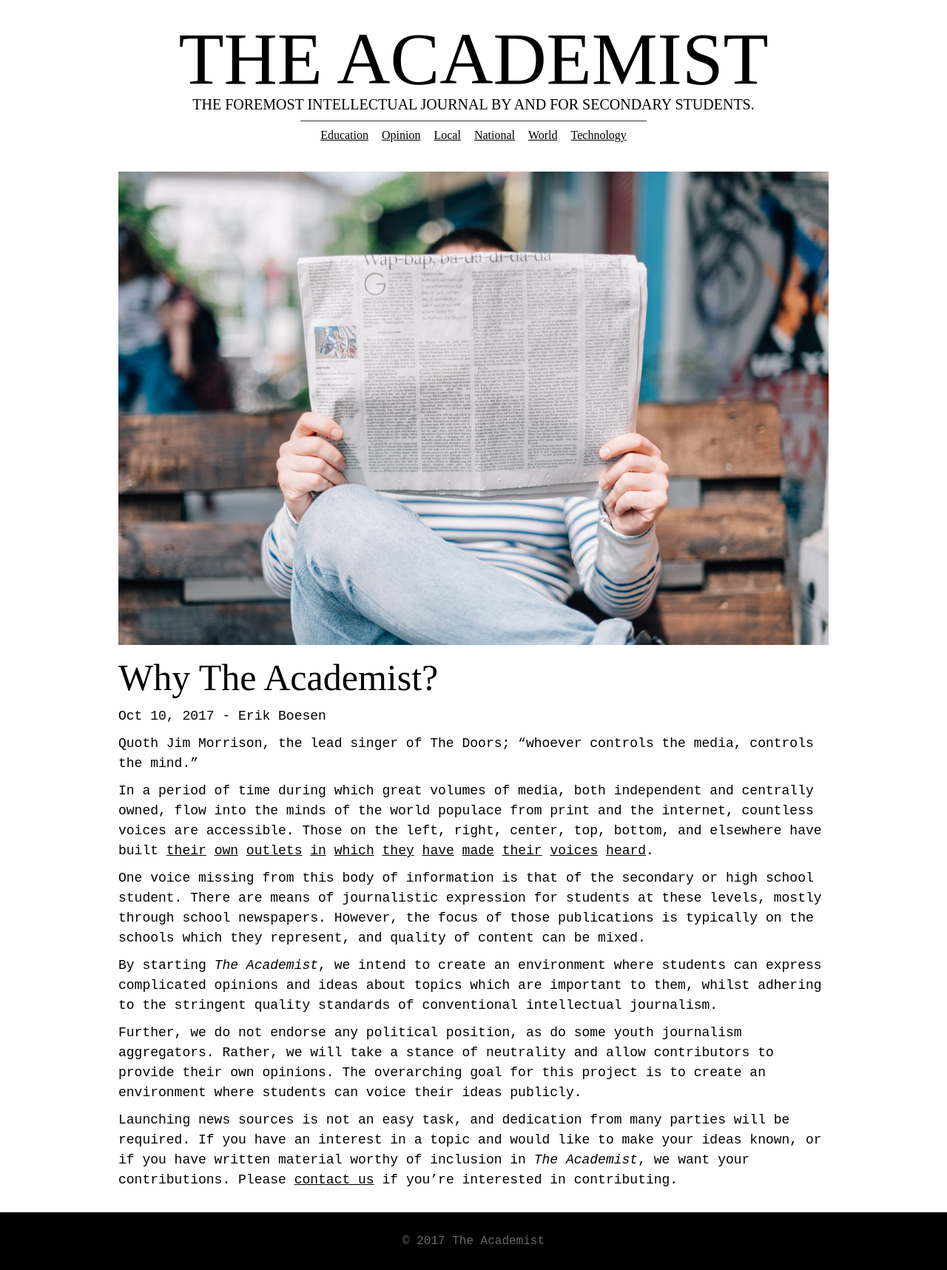
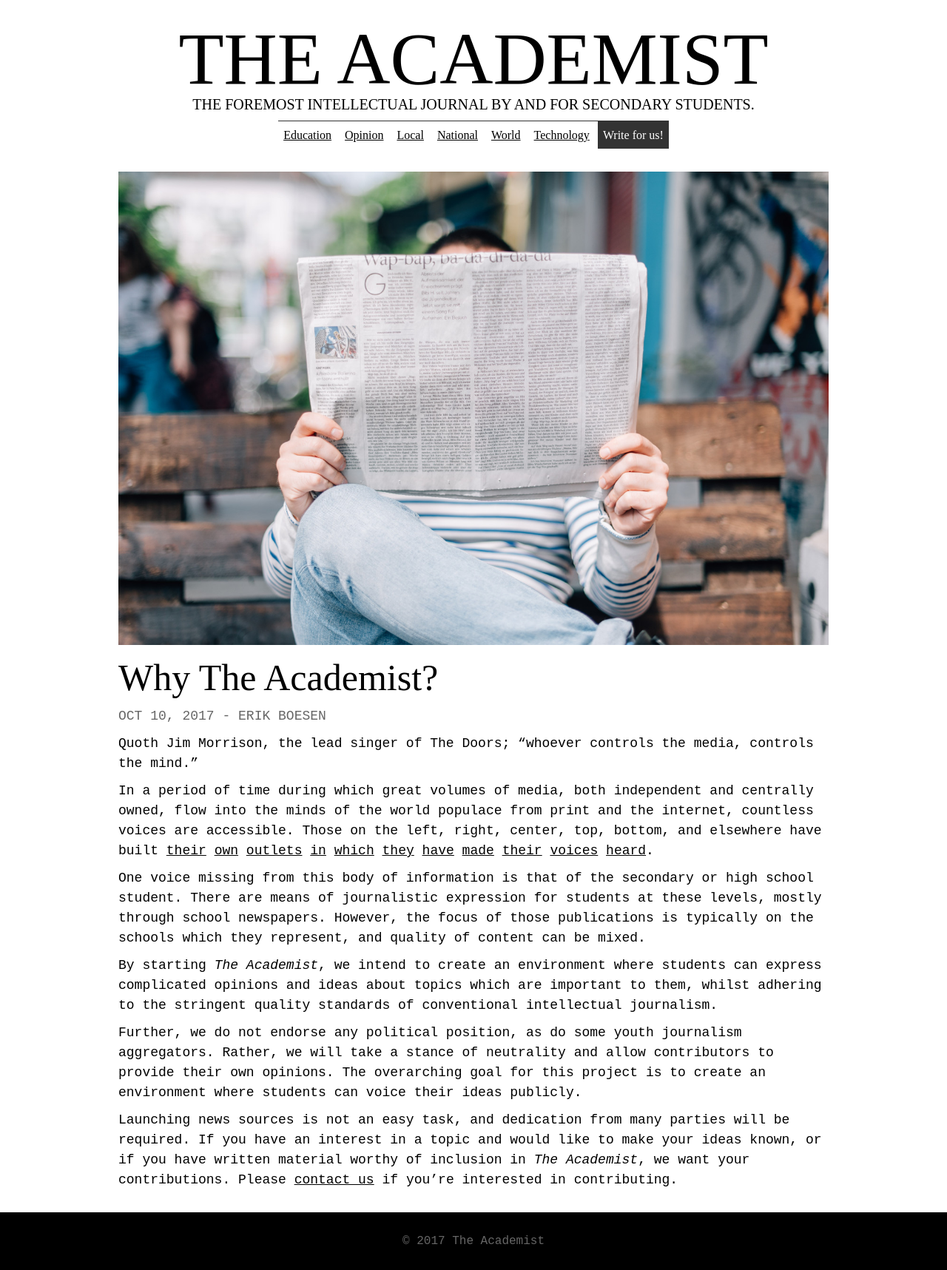
Before and after one commit to ErikBoesen/theacademist.github.io, a Jekyll site: the page built from _posts/2017-10-10-why-the-academist.md, in a window 1280 px wide. Shown: the whole page at 74% size. Built offline with Jekyll 4.4.1, drawn with Linux system fonts in a browser that asks for light colours; some web fonts are replaced.

Commit message:
Styling improvements, write for us button

```diff
--- a/_includes/footer.html
+++ b/_includes/footer.html
@@ -1,3 +1,4 @@
+<script src="/assets/js/scripts.js"></script>
 <footer>
     <p>&copy; {{ site.time | date: '%Y' }} The Academist</p>
 </footer>
--- a/_includes/header.html
+++ b/_includes/header.html
@@ -9,6 +9,7 @@
             <li><a href="/categories/national">National</a></li>
             <li><a href="/categories/world">World</a></li>
             <li><a href="/categories/technology">Technology</a></li>
+            <li><a href="mailto:meATerikboesenDOTcom">Write for us!</a></li>
         </ul>
     </nav>
 </header>
--- a/assets/css/global.scss
+++ b/assets/css/global.scss
@@ -54,22 +54,29 @@ header {
 
         ul {
             margin: 0 10px;
-            padding: 10px 20px;
+            padding: 10px 0;
             border-top: solid 1px #333;
             li {
                 display: inline-block;
                 a {
                     padding: 10px 7px;
                 }
+                &:last-child a {
+                    background: #333;
+                    color: white;
+                    text-decoration: none;
+                }
             }
         }
     }
+}
+main {
+    min-height: 80vh;
 }
 main, article {
     margin: 10px auto 30px;
     max-width: 10in;
     clear: both;
-    min-height: 80vh;
 }
 .post-list {
     list-style-type: none;
@@ -108,6 +115,10 @@ h4 {
     margin-top: 20px;
     width: 100%;
 }
+.post-meta {
+    color: #666;
+    text-transform: uppercase;
+}
 article {
     h1 {
         font-size: 50px;
--- /dev/null
+++ b/assets/js/scripts.js
@@ -0,0 +1,5 @@
+var a = document.getElementsByTagName('a');
+
+for (i = 0; i < a.length; i++) {
+    if (a[i].href.startsWith('mailto:')) a[i].href = a[i].href.replace(/AT/, '@').replace(/DOT/, '.');
+}
```
